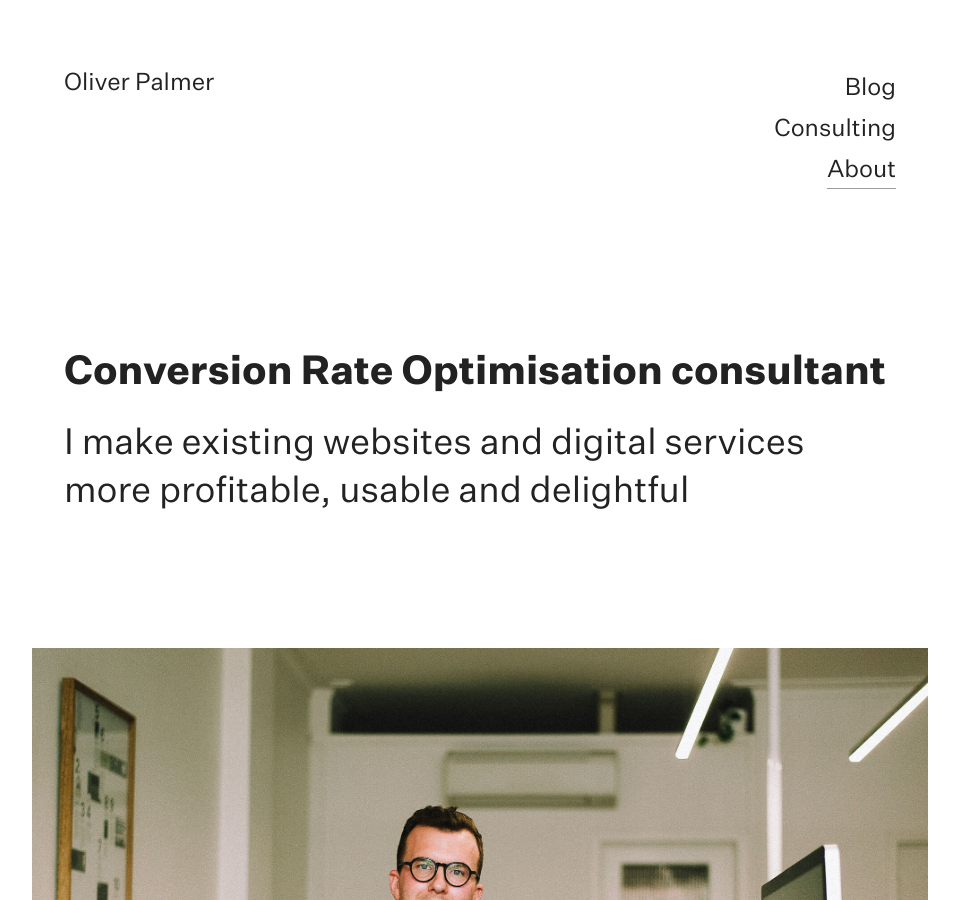
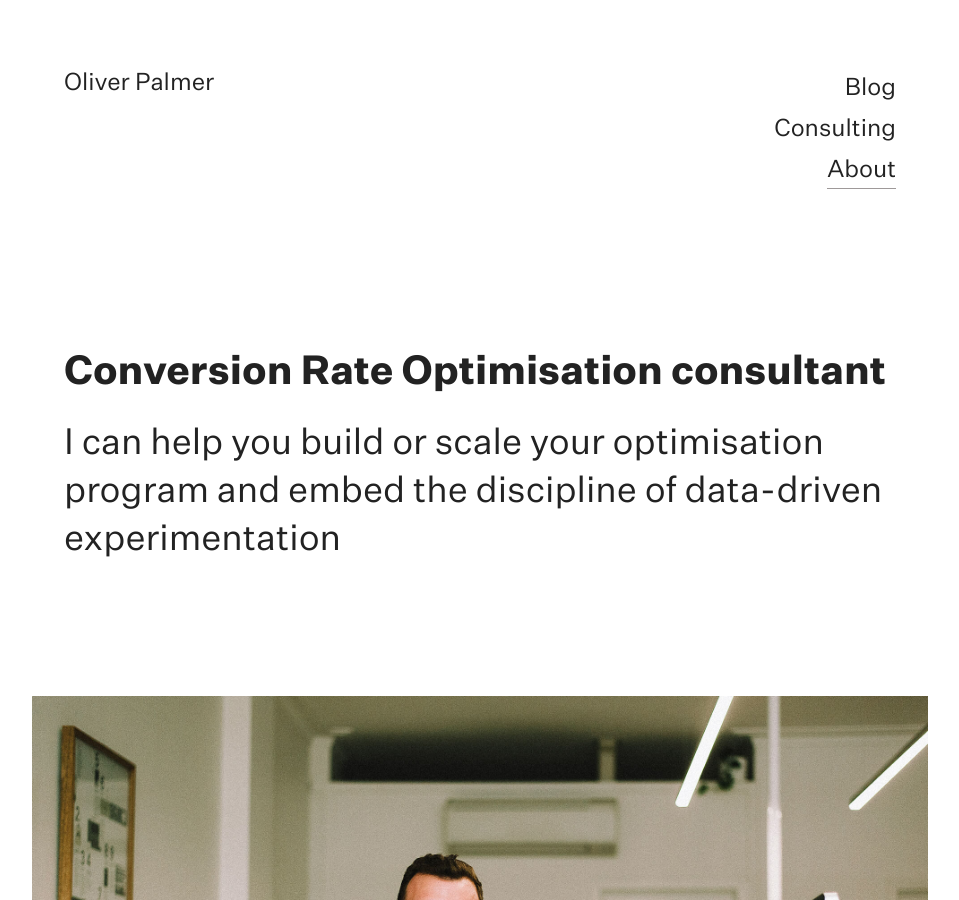
Before and after one commit to olleepalmer/olleepalmer.github.io, a Jekyll site: the page built from about.md, in a window 1280 px wide and 900 px high. Shown: the whole window, without its empty margins (160-1119 px from the left). Built offline with Jekyll 4.4.1, drawn with Linux system fonts in a browser that asks for light colours; comment, search, counter and statistics services are not loaded.

Commit message:
Fixed copy

```diff
--- a/about.md
+++ b/about.md
@@ -2,7 +2,7 @@
 layout: about
 title: "Conversion Rate Optimisation consultant"
 permalink: "/about"
-description: "I make existing websites and digital services more profitable, usable and delightful"
+description: "I can help you build or scale your optimisation program and embed the discipline of data-driven experimentation"
 hero-header: "Conversion Rate Optimisation consultant"
-hero-subhead: "I make existing websites and digital services more profitable, usable and delightful"
+hero-subhead: "I can help you build or scale your optimisation program and embed the discipline of data-driven experimentation"
 ---
```
Also changed, not shown: consulting.md (+1 -1 lines).
